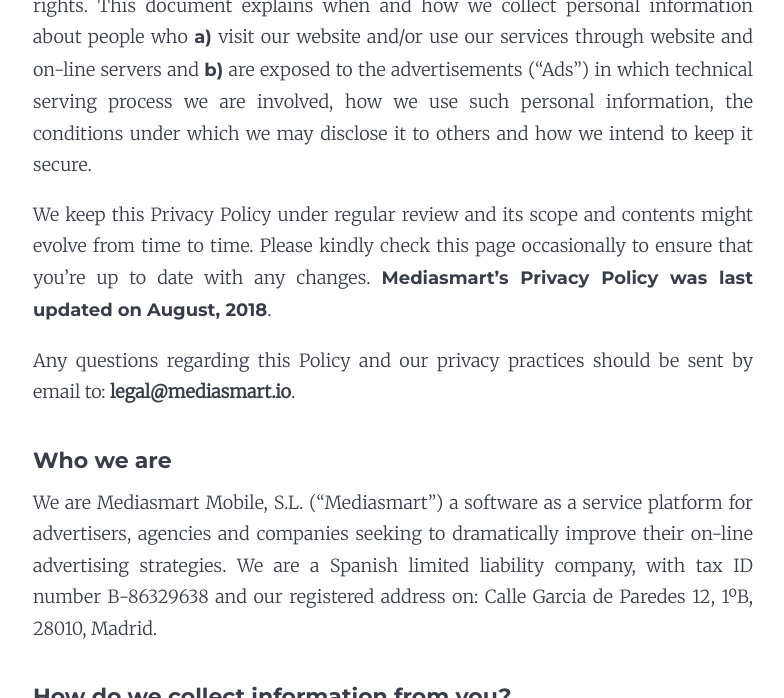
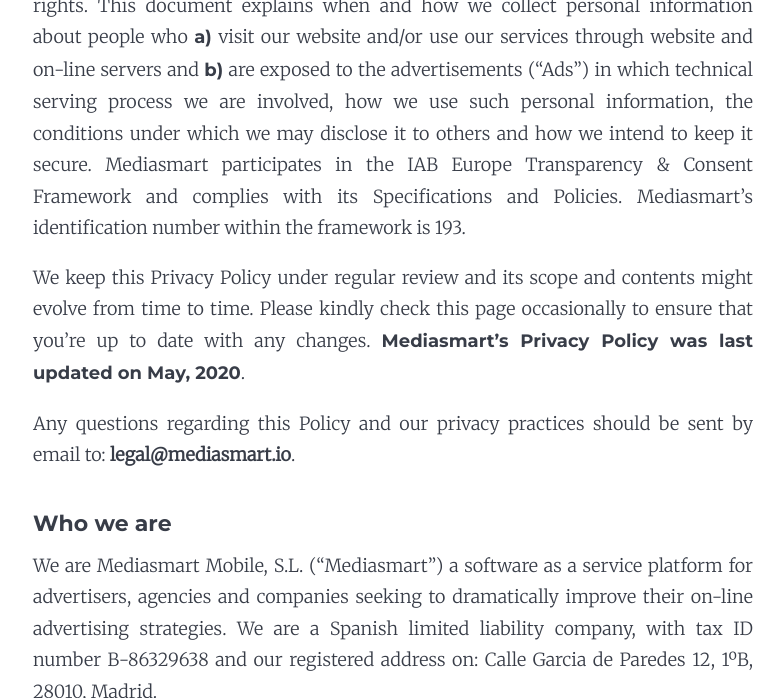
Before and after one commit to mediasmart/site-product, a Jekyll site: the page built from privacy/index.md, in a window 1280 px wide and 900 px high, scrolled down 287 px, cut to the strip 202-900 px from the top of the window. Shown: the whole strip, without its empty margins (247-1031 px from the left). Built offline with Jekyll 4.4.1, drawn with Linux system fonts in a browser that asks for light colours; nearby versions of some CDN libraries; some web fonts are replaced.

Commit message:
Privacy Policy updated

```diff
--- a/privacy/index.md
+++ b/privacy/index.md
@@ -10,9 +10,9 @@ permalink   : /privacy/
 ## Mediasmart Mobile, S.L. - Privacy Policy
 
 At Mediasmart, we take fundamental rights of end-users (data subjects) seriously and we are committed to protecting and respecting your privacy and your privacy rights.
-This document explains when and how we collect personal information about people who **a)** visit our website and/or use our services through website and on-line servers and **b)** are exposed to the advertisements ("Ads") in which technical serving process we are involved, how we use such personal information, the conditions under which we may disclose it to others and how we intend to keep it secure.
+This document explains when and how we collect personal information about people who **a)** visit our website and/or use our services through website and on-line servers and **b)** are exposed to the advertisements ("Ads") in which technical serving process we are involved, how we use such personal information, the conditions under which we may disclose it to others and how we intend to keep it secure. Mediasmart participates in the IAB Europe Transparency & Consent Framework and complies with its Specifications and Policies. Mediasmart’s identification number within the framework is 193.
 
-We keep this Privacy Policy under regular review and its scope and contents might evolve from time to time. Please kindly check this page occasionally to ensure that you’re up to date with any changes. **Mediasmart’s Privacy Policy was last updated on August, 2018**.
+We keep this Privacy Policy under regular review and its scope and contents might evolve from time to time. Please kindly check this page occasionally to ensure that you’re up to date with any changes. **Mediasmart’s Privacy Policy was last updated on May, 2020**.
 
 Any questions regarding this Policy and our privacy practices should be sent by email to: [legal@mediasmart.io](mailto:legal@mediasmart.io).
 
```
